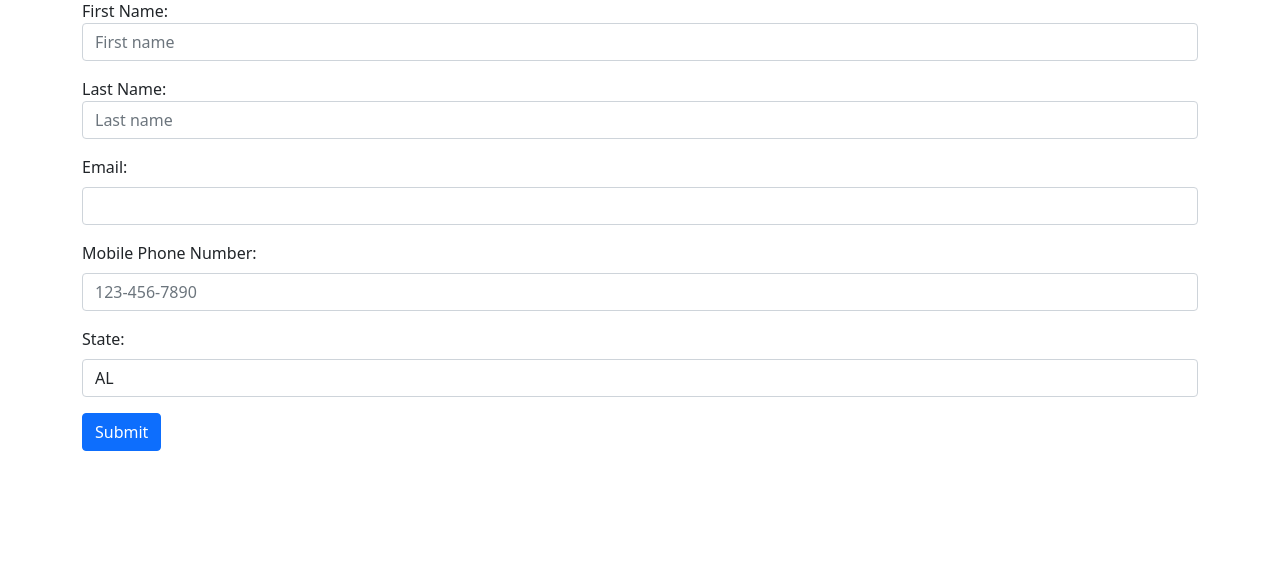
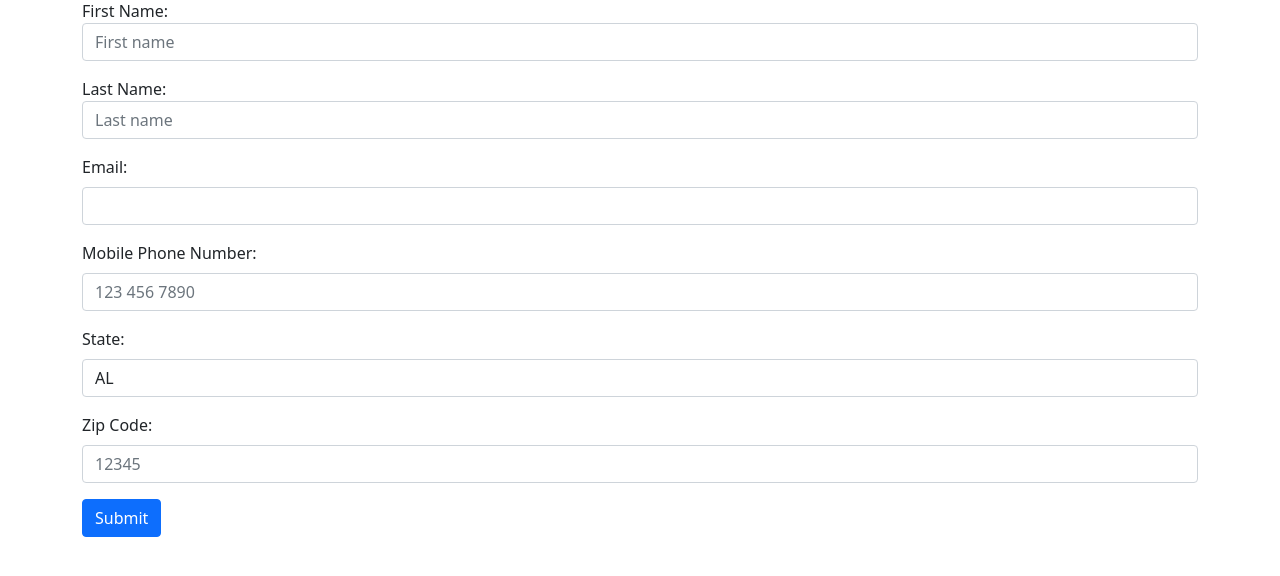
Before and after one commit to chjudge/NotifyPrototype, a Flask app: page /register/ in a window 1280 px wide. Shown: the part 68-644 px from the top of the page. Run offline with Flask 2, Linux system fonts and the light colour scheme.

Commit message:
added to form

```diff
--- a/forms.py
+++ b/forms.py
@@ -1,7 +1,7 @@
 from typing import Text
 from flask_wtf import FlaskForm
 from wtforms.fields import (PasswordField, SubmitField, EmailField, TelField, StringField,
-    SelectField, TelField, TextAreaField)
+    SelectField, TelField, TextAreaField, IntegerField)
 from wtforms.validators import InputRequired, Email, EqualTo, Length
 
 STATES = ['AL', 'AK', 'AZ', 'AR', 'CA', 'CO', 'CT', 'DE', 'FL', 'GA',
@@ -16,4 +16,6 @@ class RegisterForm(FlaskForm):
     email = EmailField("Email: ", validators=[InputRequired(), Email('Email must be in valid format')])
     number = TelField("Mobile Phone Number: ", validators=[InputRequired(), Length(10)])
     state = SelectField("State: ", choices=STATES)
+    zip =  IntegerField("Zip Code: ", validators=[InputRequired(), Length(5)])
+    # Precinct
     submit = SubmitField("Register")
--- a/templates/register.html
+++ b/templates/register.html
@@ -39,11 +39,15 @@
         </div>
         <div class="mb-3">
           {{ form.number.label(class='form-label') }}
-          {{ form.number(class='form-control', placeholder='123-456-7890') }}
+          {{ form.number(class='form-control', placeholder='123 456 7890') }}
         </div>
         <div class="mb-3">
           {{ form.state.label(class='form-label') }}
           {{ form.state(class='form-control') }}
+        </div>
+        <div class="mb-3">
+          {{ form.zip.label(class='form-label') }}
+          {{ form.zip(class='form-control',placeholder="12345") }}
         </div>
 
 
```
